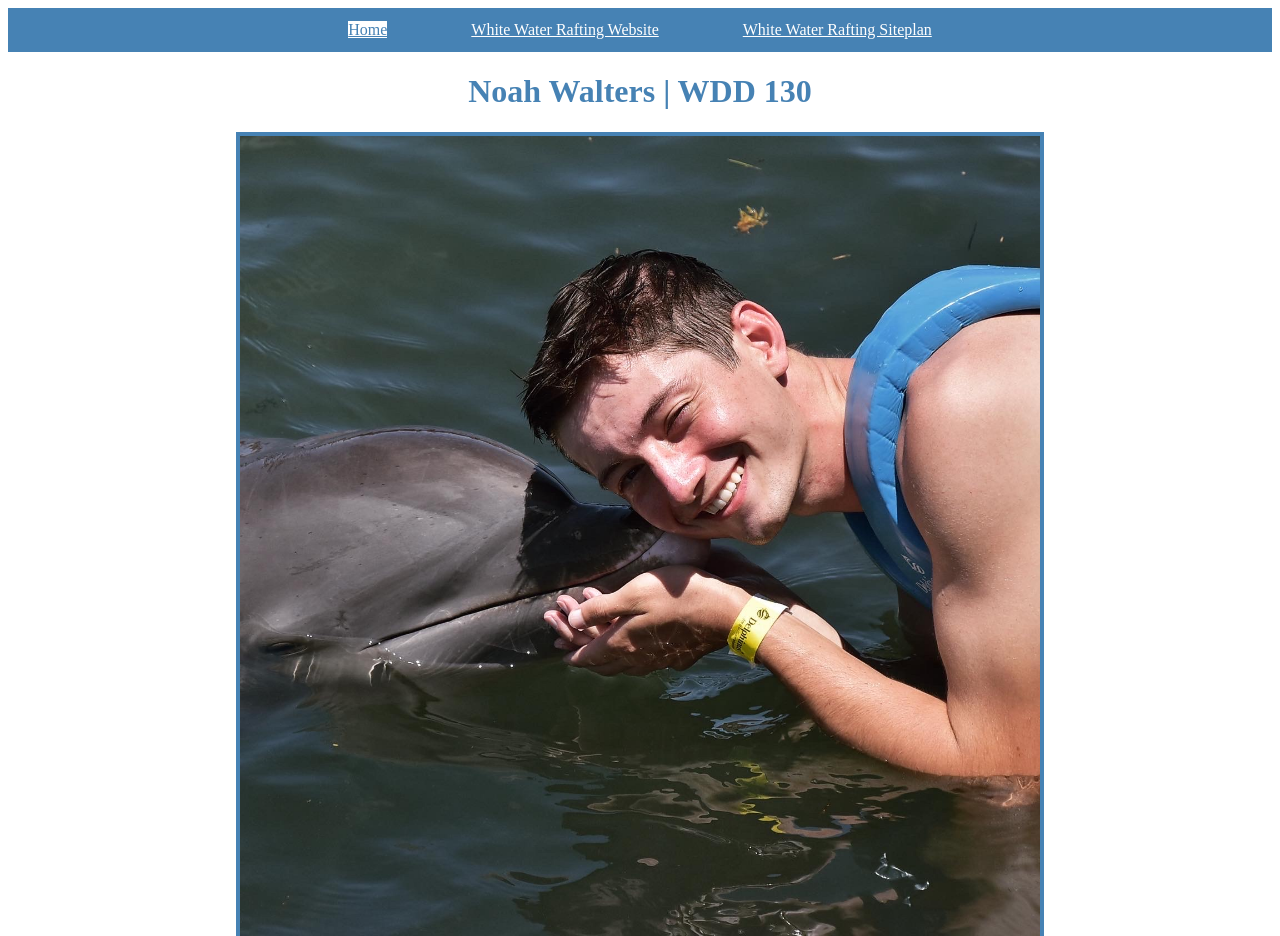
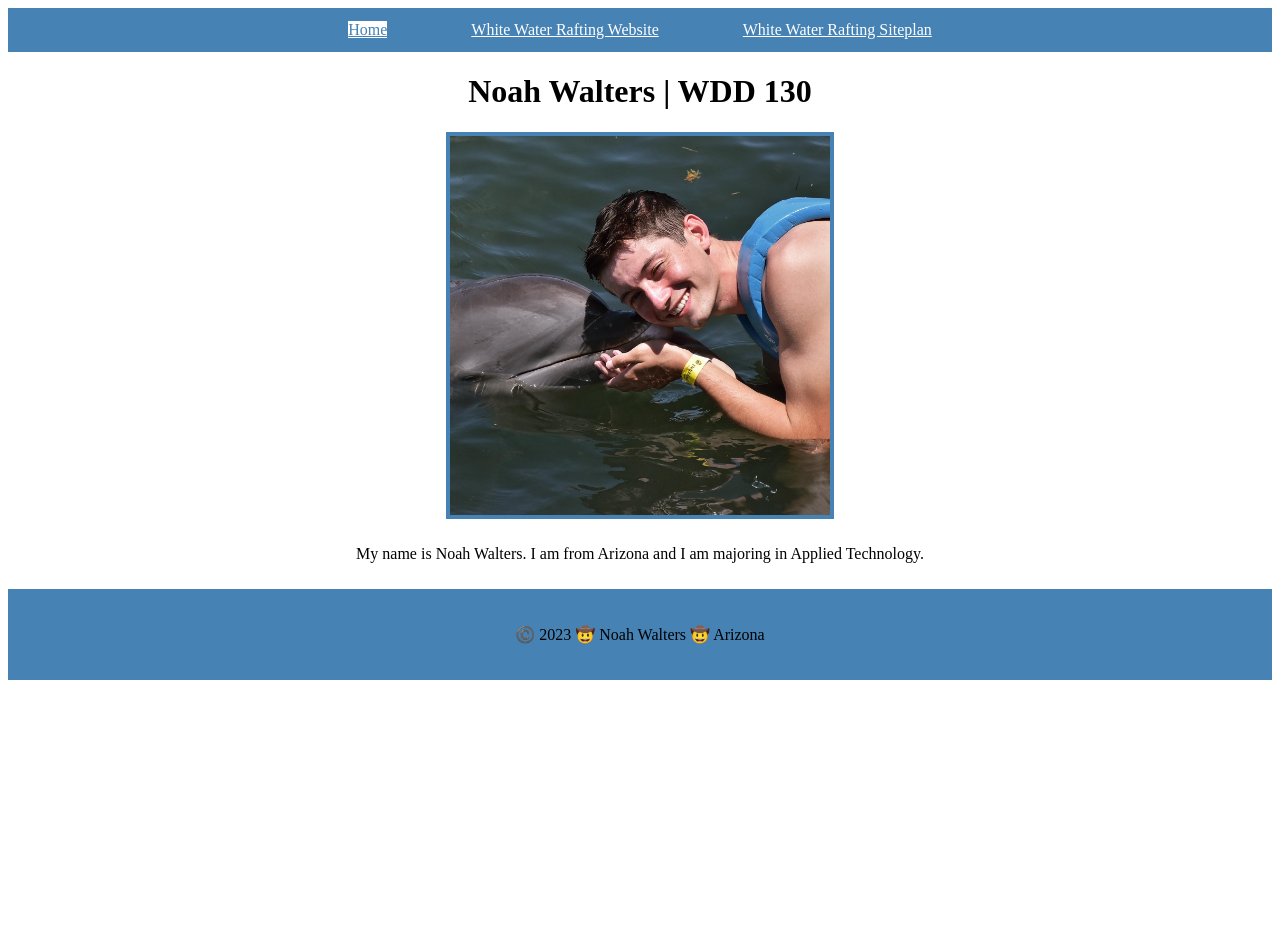
Before and after one commit to Noah-Walters/wdd130, a plain HTML site: page index.html in a window 1280 px wide. Shown: the top 936 px of the page. After the commit the page ends 800 px from the top, so only its background shows below. Drawn offline with Linux system fonts and the light colour scheme.

Commit message:
practice

```diff
--- a/css/style.css
+++ b/css/style.css
@@ -1,26 +1,35 @@
-body {
+nav, footer {
     text-align: center;
-}
-nav {
     background-color: steelblue;
     padding: 10px;
 }
 a {
+    font-size: 1em;
     color: white;
     margin: 40px;
     line-height: 1.5em;
 }
-h1, h2 {
+h1 {
+    text-align: center;
+}
+h2 {
     color: steelblue;
 }
 img {
-    width: 800px;
+    width: 30%;
+    display: block;
+    margin: 0% auto;
     border: 4px solid steelblue;
 }
 p {
+    text-align: center;
     padding: 10px;
 }
 #active {
     background-color: white;
     color: steelblue;
 }
+a:hover {
+    background-color: white;
+    color: steelblue;
+}
--- a/index.html
+++ b/index.html
@@ -16,7 +16,7 @@
         </header>
         <main>
             <h1>Noah Walters | WDD 130</h1>
-            <img src="images/profile.JPG" alt="Noah Walters" width="200">
+            <img src="images/profile.JPG" alt="Hello, my name is Noah Walters">
             <p>My name is Noah Walters. I am from Arizona and I am majoring in Applied Technology.</p>
         </main>
         <footer>
```
